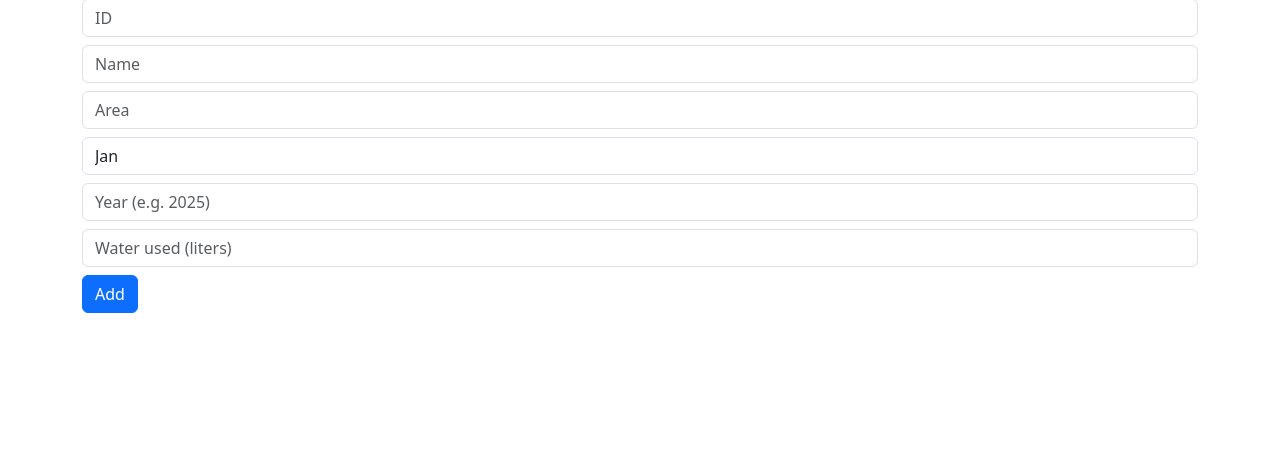
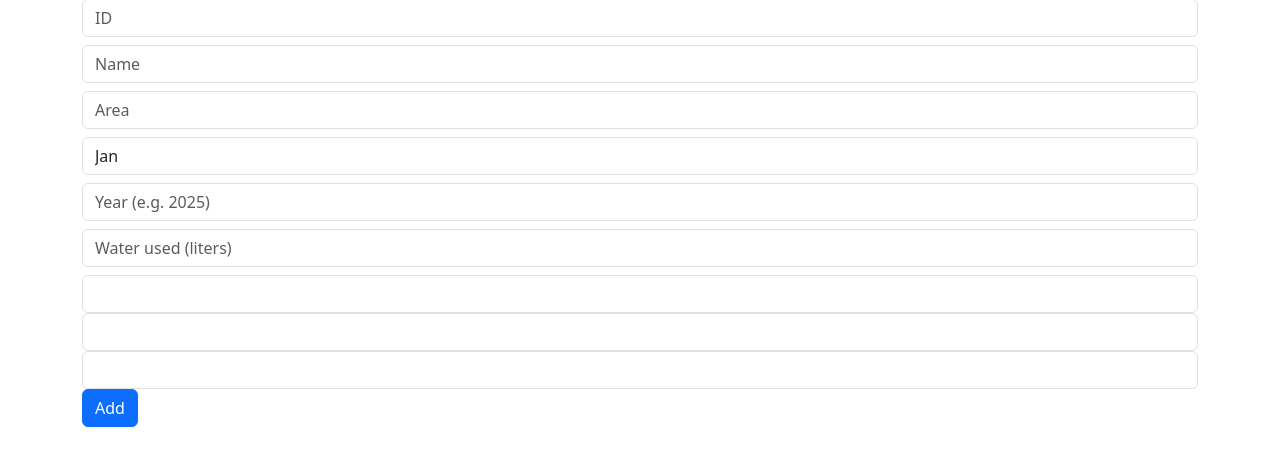
Before and after one commit to britesamsekar121-pixel/water-billing-analysis, a Django app: page /add/ in a window 1280 px wide. Shown: the part 71-537 px from the top of the page. Run offline with Django 5.2, Linux system fonts and the light colour scheme.

Commit message:
final project10

```diff
--- a/billing/views.py
+++ b/billing/views.py
@@ -57,6 +57,10 @@ def add_customer(request):
             bill = units * 3
         else:
             bill = units * 5
+        if not cid or not name or not area:
+            return render(request, "add.html", {
+                "error": "All fields are required!"
+            })
 
         collection.insert_one({
             "customer_id": str(cid),
--- a/templates/add.html
+++ b/templates/add.html
@@ -30,6 +30,9 @@
 </select>
 <input class="form-control mb-2" name="year" placeholder="Year (e.g. 2025)">
 <input class="form-control mb-2" name="liters" placeholder="Water used (liters)">
+<input name="customer_id" required class="form-control">
+<input name="customer_name" required class="form-control">
+<input name="area" required class="form-control">
 
 <button class="btn btn-primary">Add</button>
 
```
